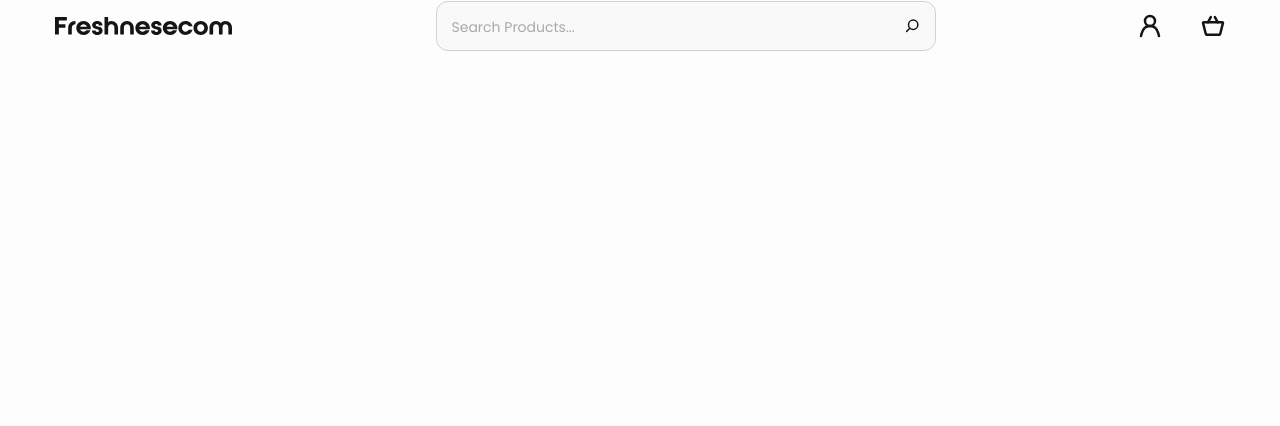
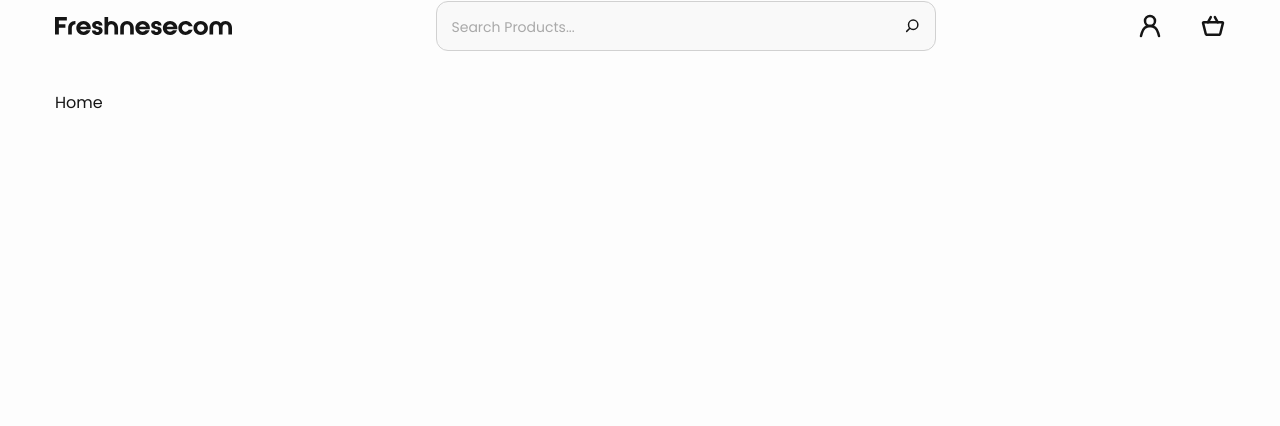
Before and after one commit to Aleksandrlitvinov/e-commerce, a React (Vite) app: page / in a window 1280 px wide. Shown: the part 109-535 px from the top of the page. Built offline with nearby package versions, Linux system fonts and the light colour scheme.

Commit message:
ref: replace children from Outlet in MainLayout

```diff
--- a/src/shared/layouts/main-layout/main-layout.tsx
+++ b/src/shared/layouts/main-layout/main-layout.tsx
@@ -1,13 +1,17 @@
+import { Outlet } from 'react-router-dom'
+
 import { Footer, Header } from '@/features'
 import clsx from 'clsx'
 
 import s from './main-layout.module.scss'
 
-export const MainLayout = ({ children }: any) => {
+export const MainLayout = () => {
   return (
     <div className={clsx(s.layout, 'container')}>
       <Header />
-      <main>{children}</main>
+      <main>
+        <Outlet />
+      </main>
       <Footer />
     </div>
   )
```
